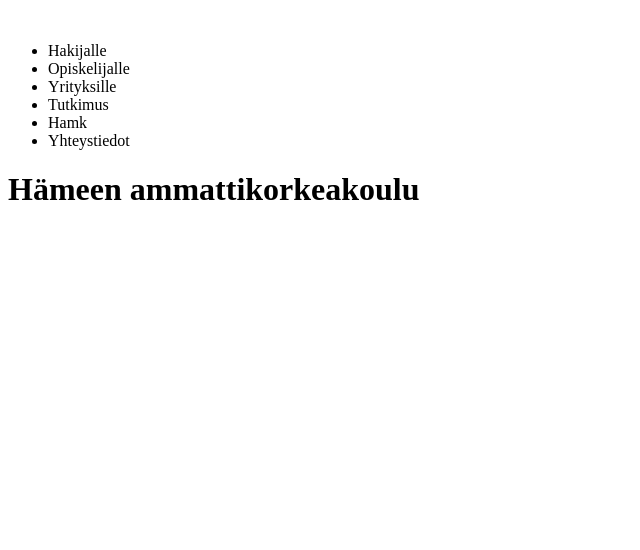
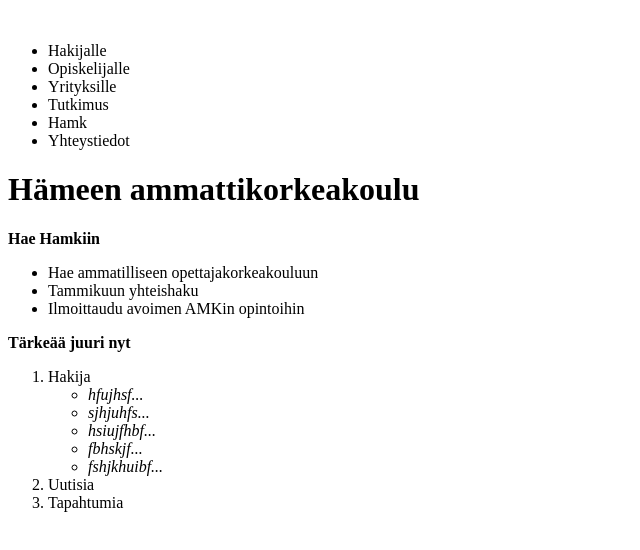
Before and after one commit to Nanna22000/nanna_santakangas, a plain HTML site: page exercise1.html in a window 1280 px wide. Shown: the whole page, without its empty margins (0-640 px from the left). Drawn offline with Linux system fonts and the light colour scheme.

Commit message:
More changes to exercise 1

```diff
--- a/exercise1.html
+++ b/exercise1.html
@@ -16,6 +16,28 @@
         <li>Hamk</li>
         <li>Yhteystiedot</li>
     </ul>
+
     <h1>Hämeen ammattikorkeakoulu</h1>
+    <p><strong>Hae Hamkiin</strong></p>
+    <ul>
+        <li>Hae ammatilliseen opettajakorkeakouluun</li>
+        <li>Tammikuun yhteishaku</li>
+        <li>Ilmoittaudu avoimen AMKin opintoihin</li>
+    </ul>
+
+    <p><strong>Tärkeää juuri nyt</strong></p>
+    <ol>
+        <li>Hakija</li>
+        <ul>
+            <li><em>hfujhsf...</em></li>
+            <li><em>sjhjuhfs...</em></li>
+            <li><em>hsiujfhbf...</em></li>
+            <li><em>fbhskjf...</em></li>
+            <li><em>fshjkhuibf...</em></li>
+        </ul>
+        <li>Uutisia</li>
+        <li>Tapahtumia</li>
+    </ol>
+
 </body>
 </html>
```
